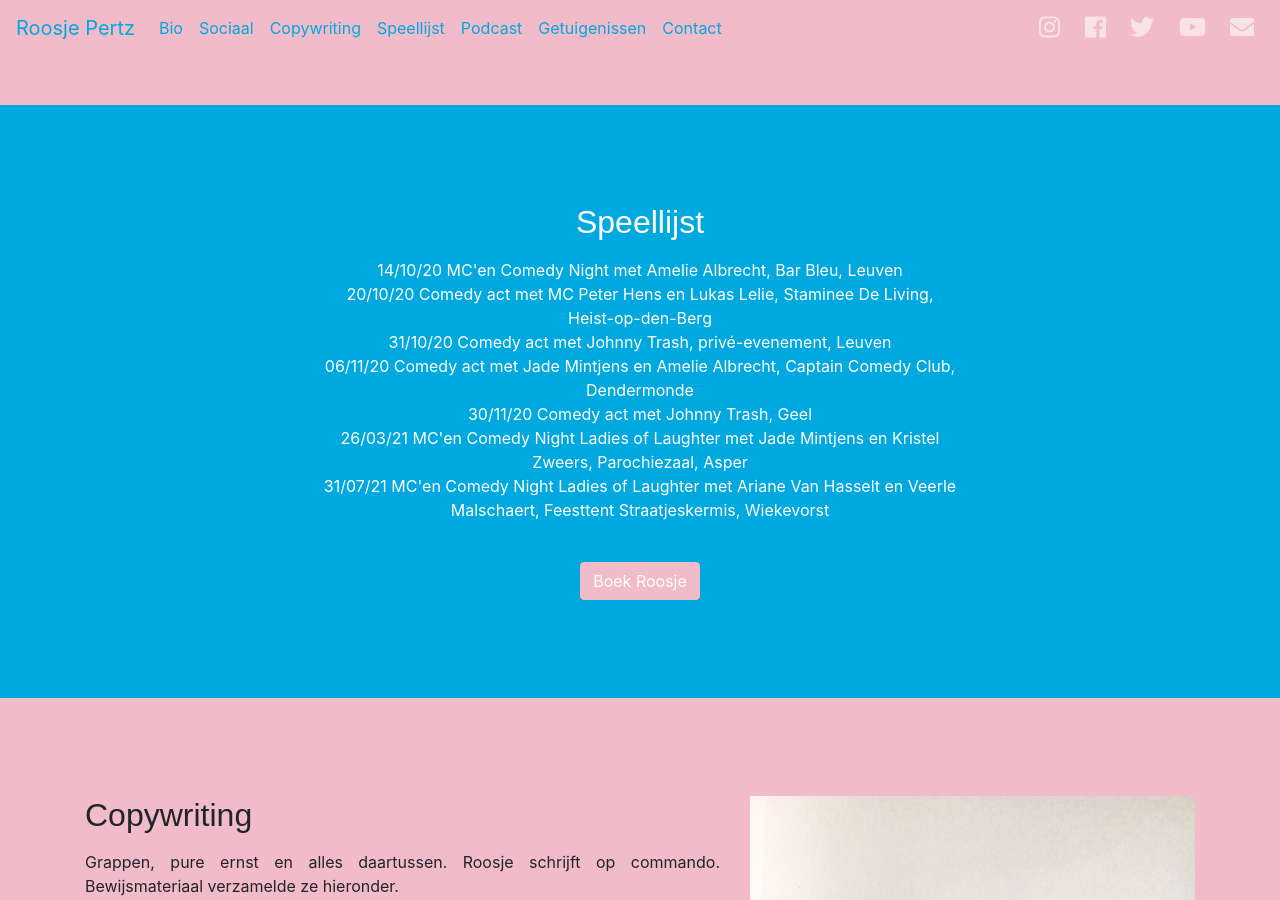
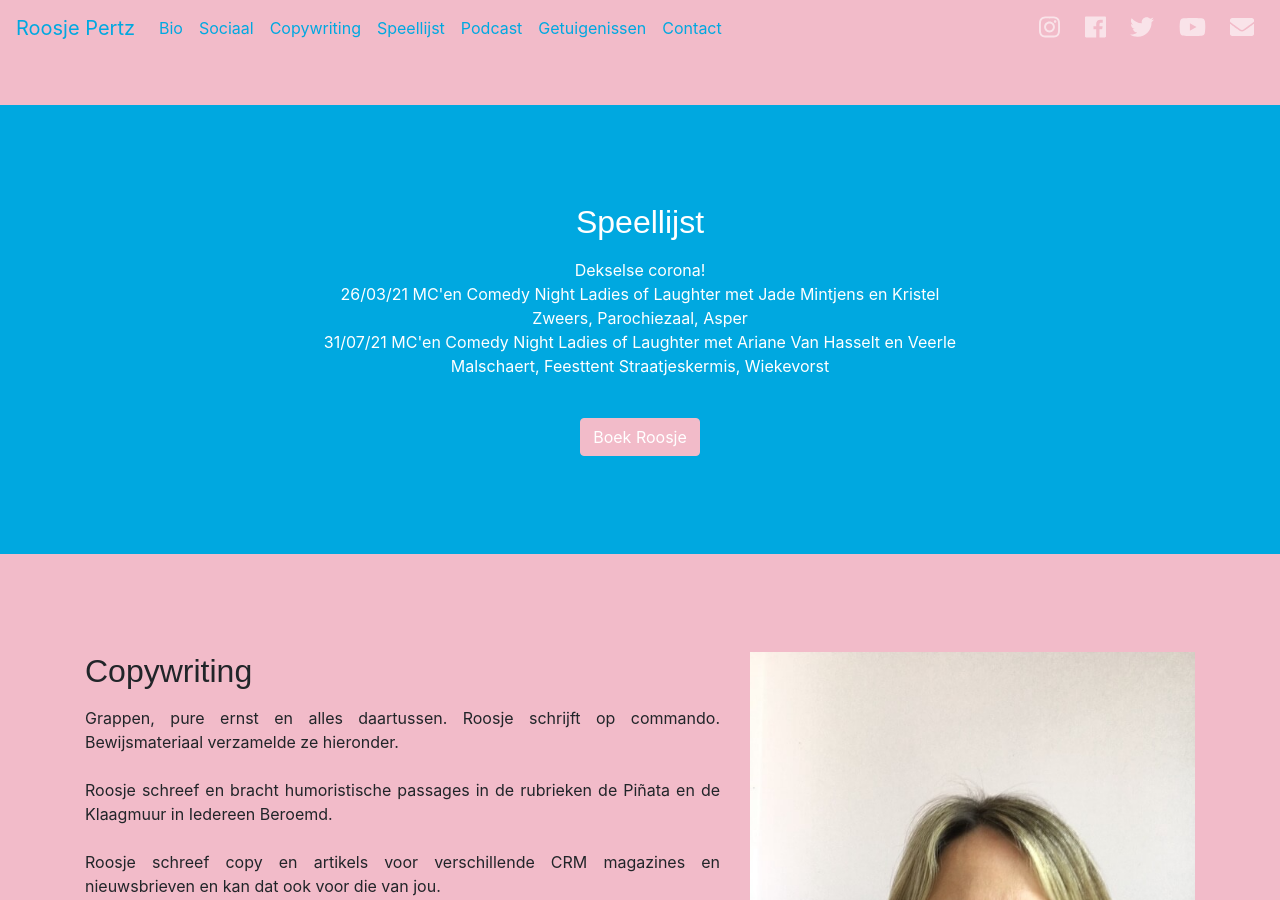
Before and after one commit to deprezedouard/roosjepertzbe, a Jekyll site: the page built from index.markdown, in a window 1280 px wide and 900 px high, scrolled down 1932 px. Built offline with Jekyll 4.4.1, drawn with Linux system fonts in a browser that asks for light colours; nearby versions of some CDN libraries; some web fonts are replaced; comment, search, counter and statistics services are not loaded.

Commit message:
Updated Index

```diff
--- a/index.markdown
+++ b/index.markdown
@@ -14,14 +14,10 @@
 socials_youtube_title: Roosje op Youtube
 speellijst_titel: Speellijst
 speellijst_button: Boek Roosje
-speellijst: '14/10/20 MC''en Comedy Night met Amelie Albrecht, Bar Bleu, Leuven <br>
-  20/10/20 Comedy act met MC Peter Hens en Lukas Lelie, Staminee De Living, Heist-op-den-Berg
-  <br> 31/10/20 Comedy act met Johnny Trash, privé-evenement, Leuven <br> 06/11/20
-  Comedy act met Jade Mintjens en Amelie Albrecht, Captain Comedy Club, Dendermonde
-  <br> 30/11/20 Comedy act met Johnny Trash, Geel <br> 26/03/21  MC''en Comedy Night
-  Ladies of Laughter met Jade Mintjens en Kristel Zweers, Parochiezaal, Asper <br>
-  31/07/21 MC''en Comedy Night Ladies of Laughter met Ariane Van Hasselt en Veerle
-  Malschaert, Feesttent Straatjeskermis, Wiekevorst <br> '
+speellijst: 'Dekselse corona!  <br> 26/03/21  MC''en Comedy Night Ladies of Laughter
+  met Jade Mintjens en Kristel Zweers, Parochiezaal, Asper <br> 31/07/21 MC''en Comedy
+  Night Ladies of Laughter met Ariane Van Hasselt en Veerle Malschaert, Feesttent
+  Straatjeskermis, Wiekevorst <br> '
 podcast_title: Dertigerspraat/Kilocast
 getuigenissen_title: Getuigenissen van collega's
 getuigenissen_text: "'Zonder twijfel de allergrappigste blondine van heel Kessel-Lo
```
